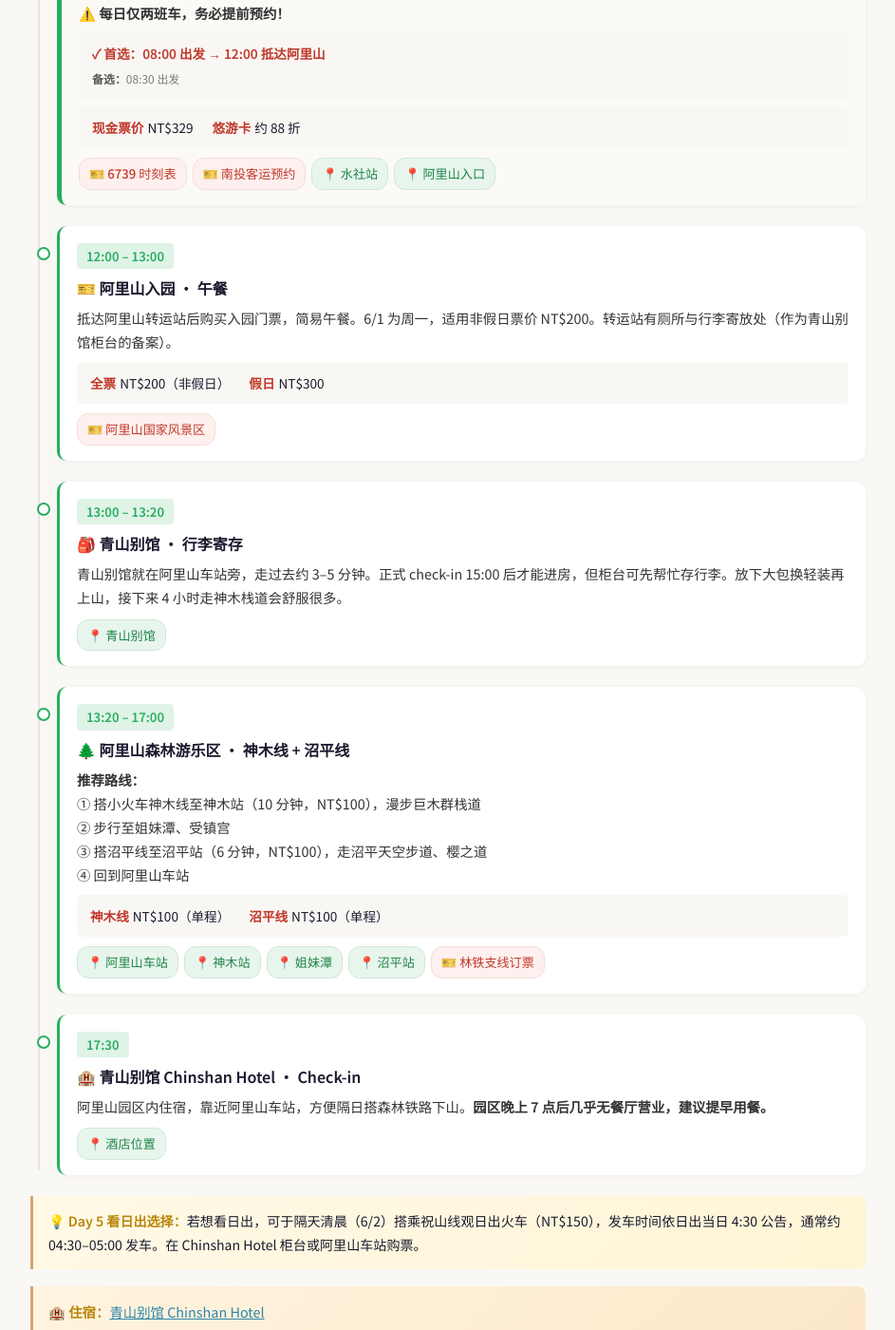
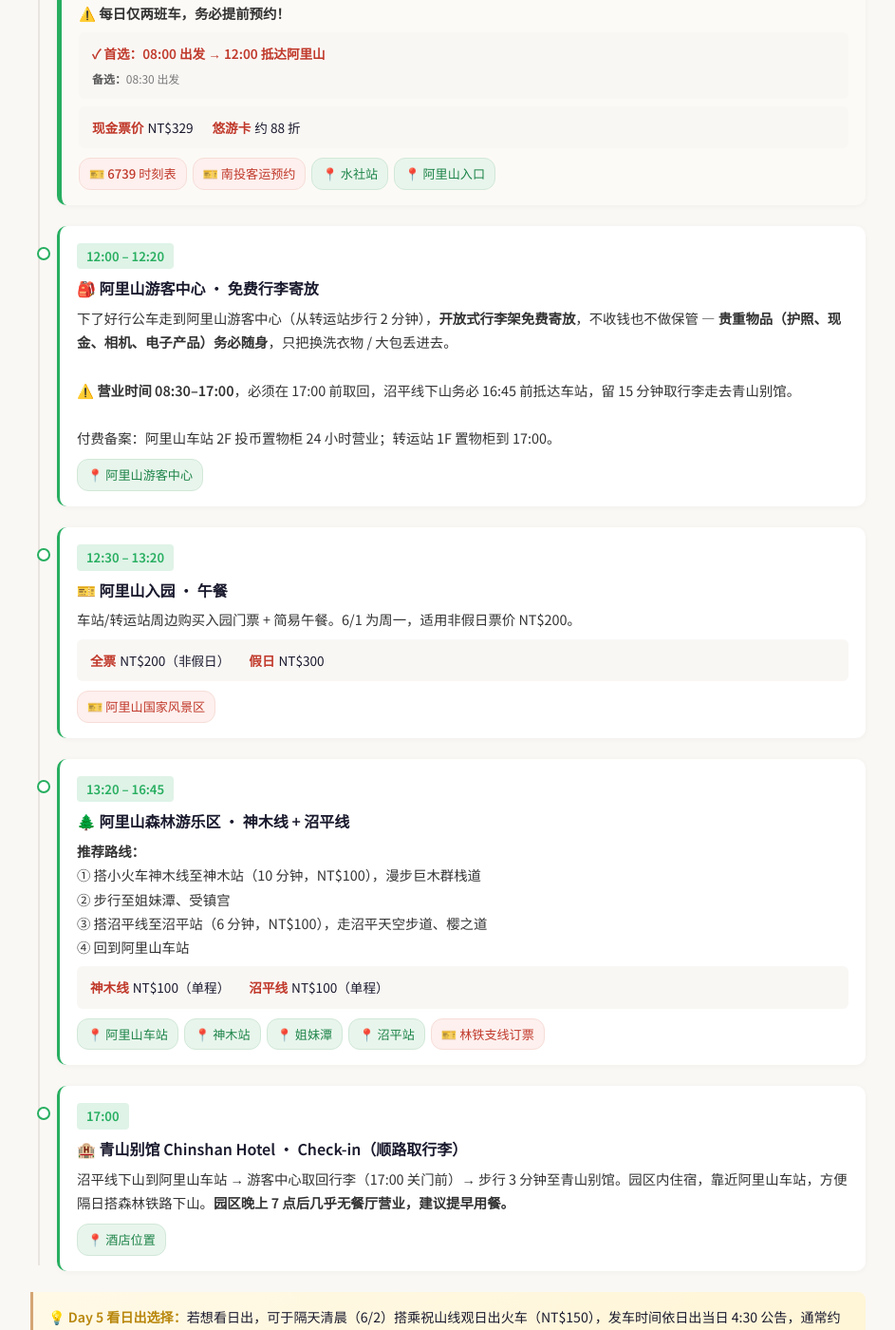
Before and after one commit to SibeiC/SibeiC.github.io, a Jekyll site: the page built from _trips/taiwan-2026.md, in a window 1280 px wide and 1400 px high, scrolled down 9402 px. Shown: the whole window at 95% size, without its empty margins (168-1111 px from the left). Built offline with Jekyll 4.4.1, drawn with Linux system fonts in a browser that asks for light colours.

Commit message:
Day 5: use free 阿里山游客中心 bag-drop, tighten sightseeing window
Per user: switched the Day 5 bag-drop from 青山别馆 (2-min hotel walk
each way) to the free open-storage rack at 阿里山游客中心 (2 min from
the bus arrival, right at the tourist hub entry).

Key trade-off: 游客中心 operates 08:30-17:00 and does NOT safeguard
valuables — so:
- Passports / cash / camera / phone stay on the traveller
- Only change-of-clothes / dry bags go in the open rack
- Sightseeing must finish by 16:45 so there's a 15-min buffer to
  retrieve before the 17:00 cutoff

Updates:
- Renamed item to '🎒 阿里山游客中心 · 免费行李寄放' and expanded the
  detail with the valuables warning, the 17:00 close time, and paid
  fallbacks (阿里山车站 2F 24h lockers, 转运站 1F lockers to 17:00).
- Sightseeing window tightened from 13:20-17:00 → 13:20-16:45.
- Check-in moved from 17:30 → 17:00 with explicit pickup step:
  '沼平线下山到阿里山车站 → 游客中心取回行李（17:00 关门前）→ 步行
  3 分钟至青山别馆'.

```diff
--- a/_trips/taiwan-2026.md
+++ b/_trips/taiwan-2026.md
@@ -427,22 +427,27 @@ days:
           - { type: map,    icon: 📍, label: 水社站, query: 水社 Shuishe Sun Moon Lake }
           - { type: map,    icon: 📍, label: 阿里山入口, query: Alishan National Forest Recreation Area Entrance }
 
-      - time: 12:00 – 13:00
+      - time: 12:00 – 12:20
+        title: 🎒 阿里山游客中心 · 免费行李寄放
+        detail: |
+          下了好行公车走到阿里山游客中心（从转运站步行 2 分钟），<strong>开放式行李架免费寄放</strong>，不收钱也不做保管 — <strong>贵重物品（护照、现金、相机、电子产品）务必随身</strong>，只把换洗衣物 / 大包丢进去。
+          <br><br>
+          <strong>⚠️ 营业时间 08:30–17:00</strong>，必须在 17:00 前取回，沼平线下山务必 16:45 前抵达车站，留 15 分钟取行李走去青山别馆。
+          <br><br>
+          付费备案：阿里山车站 2F 投币置物柜 24 小时营业；转运站 1F 置物柜到 17:00。
+        links:
+          - { type: map, icon: 📍, label: 阿里山游客中心, query: 阿里山国家森林游乐区游客中心 }
+
+      - time: 12:30 – 13:20
         title: 🎫 阿里山入园 · 午餐
-        detail: 抵达阿里山转运站后购买入园门票，简易午餐。6/1 为周一，适用非假日票价 NT$200。转运站有厕所与行李寄放处（作为青山别馆柜台的备案）。
+        detail: 车站/转运站周边购买入园门票 + 简易午餐。6/1 为周一，适用非假日票价 NT$200。
         tickets:
           - { tag: 全票, value: NT$200, note: 非假日 }
           - { tag: 假日, value: NT$300 }
         links:
           - { type: ticket, icon: 🎫, label: 阿里山国家风景区, url: "https://www.ali-nsa.net/" }
 
-      - time: 13:00 – 13:20
-        title: 🎒 青山别馆 · 行李寄存
-        detail: 青山别馆就在阿里山车站旁，走过去约 3–5 分钟。正式 check-in 15:00 后才能进房，但柜台可先帮忙存行李。放下大包换轻装再上山，接下来 4 小时走神木栈道会舒服很多。
-        links:
-          - { type: map, icon: 📍, label: 青山别馆, query: Chinshan Hotel 青山别馆 阿里山 }
-
-      - time: 13:20 – 17:00
+      - time: 13:20 – 16:45
         title: 🌲 阿里山森林游乐区 · 神木线 + 沼平线
         detail: |
           <strong>推荐路线：</strong><br>
@@ -460,9 +465,9 @@ days:
           - { type: map,    icon: 📍, label: 沼平站, query: 沼平站 }
           - { type: ticket, icon: 🎫, label: 林铁支线订票, url: *url_afrts }
 
-      - time: "17:30"
-        title: 🏨 青山别馆 Chinshan Hotel · Check-in
-        detail: 阿里山园区内住宿，靠近阿里山车站，方便隔日搭森林铁路下山。<strong>园区晚上 7 点后几乎无餐厅营业，建议提早用餐。</strong>
+      - time: "17:00"
+        title: 🏨 青山别馆 Chinshan Hotel · Check-in（顺路取行李）
+        detail: 沼平线下山到阿里山车站 → 游客中心取回行李（17:00 关门前）→ 步行 3 分钟至青山别馆。园区内住宿，靠近阿里山车站，方便隔日搭森林铁路下山。<strong>园区晚上 7 点后几乎无餐厅营业，建议提早用餐。</strong>
         links:
           - { type: map, icon: 📍, label: 酒店位置, query: Chinshan Hotel 青山别馆 阿里山 }
     note: |
```
